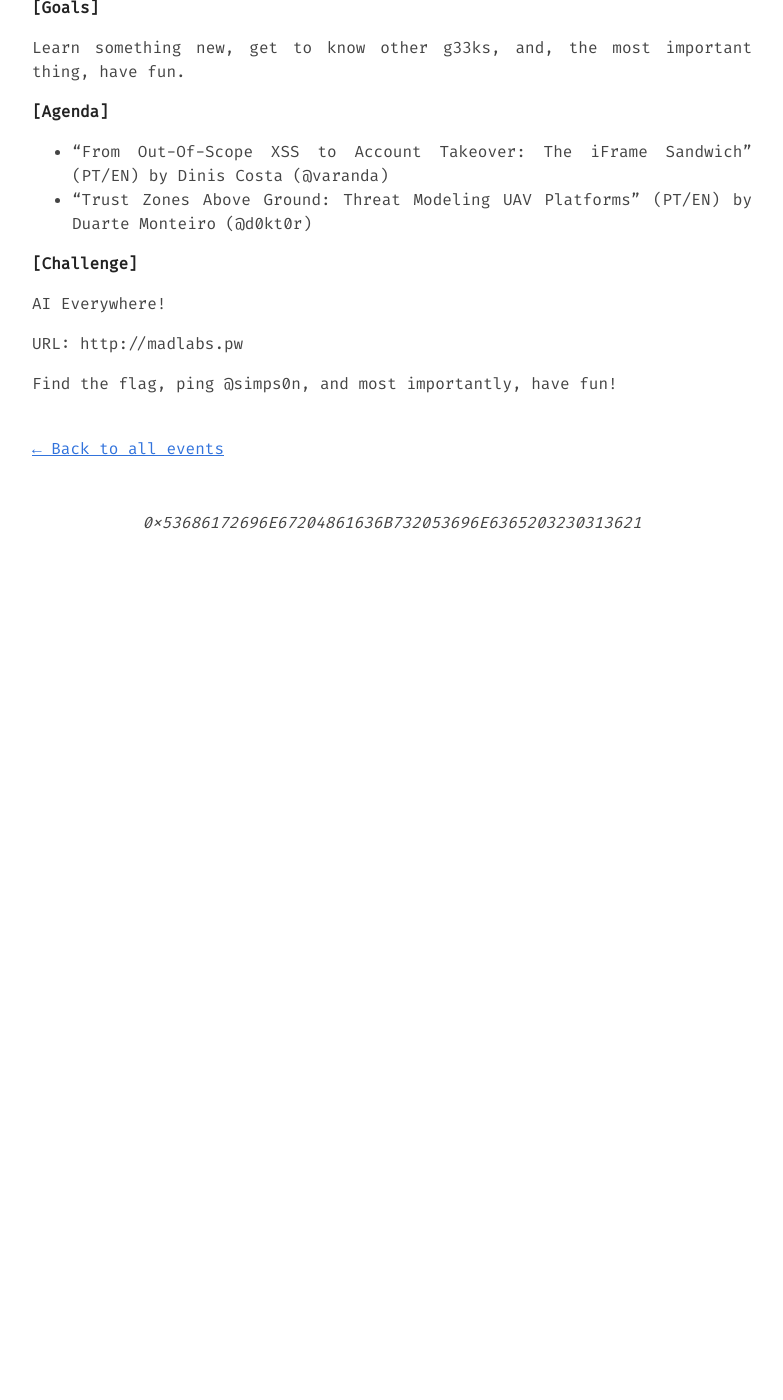
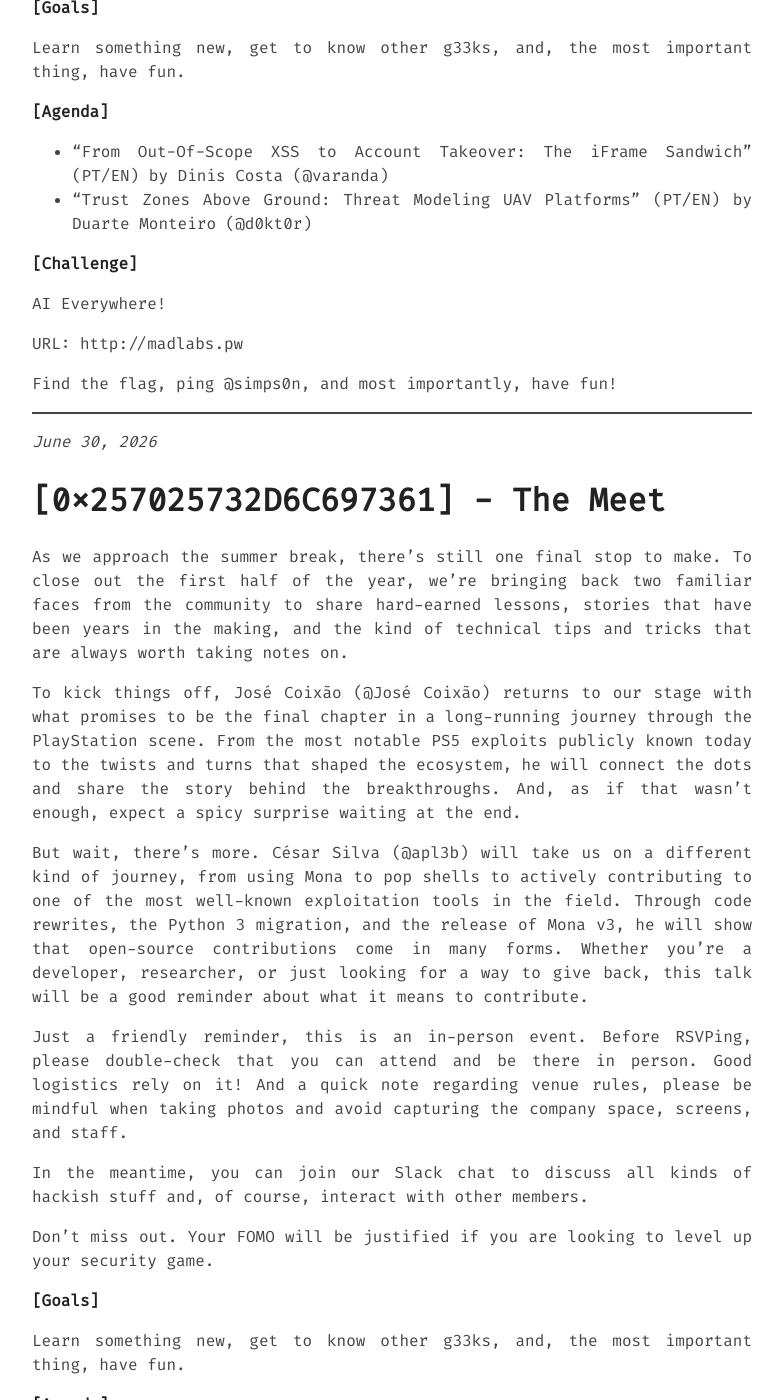
Before and after one commit to 0xOPOSEC/0xOPOSEC.github.io, a Jekyll site: the page built from _posts/2026-01-01-events26.md, in a window 1280 px wide and 1400 px high, scrolled down 6677 px. Shown: the whole window, without its empty margins (248-1031 px from the left). Built offline with Jekyll 4.4.1, drawn with Linux system fonts in a browser that asks for light colours; before the commit the page ends 7307 px from its top, so only the background shows below that; some of the changed text lies outside the part shown.

Commit message:
0x257025732D6C697361 Event Update

```diff
--- a/_posts/2026-01-01-events26.md
+++ b/_posts/2026-01-01-events26.md
@@ -168,7 +168,6 @@ Don't miss out. Your FOMO will be justified if you are looking to level up your
 
 Learn something new, get to know other g33ks, and, the most important thing, have fun.
 
-
 **\[Agenda\]**
 
 - "From Out-Of-Scope XSS to Account Takeover: The iFrame Sandwich" (PT/EN) by Dinis Costa (@varanda)
@@ -181,3 +180,37 @@ AI Everywhere!
 URL: http://madlabs.pw
 
 Find the flag, ping @simps0n, and most importantly, have fun!
+
+
+---------
+_June 30, 2026_
+# [0x257025732D6C697361] - The Meet
+
+As we approach the summer break, there's still one final stop to make. To close out the first half of the year, we're bringing back two familiar faces from the community to share hard-earned lessons, stories that have been years in the making, and the kind of technical tips and tricks that are always worth taking notes on.
+
+To kick things off, José Coixão (@José Coixão) returns to our stage with what promises to be the final chapter in a long-running journey through the PlayStation scene. From the most notable PS5 exploits publicly known today to the twists and turns that shaped the ecosystem, he will connect the dots and share the story behind the breakthroughs. And, as if that wasn't enough, expect a spicy surprise waiting at the end.
+
+But wait, there's more. César Silva (@apl3b) will take us on a different kind of journey, from using Mona to pop shells to actively contributing to one of the most well-known exploitation tools in the field. Through code rewrites, the Python 3 migration, and the release of Mona v3, he will show that open-source contributions come in many forms. Whether you're a developer, researcher, or just looking for a way to give back, this talk will be a good reminder about what it means to contribute.
+
+Just a friendly reminder, this is an in-person event. Before RSVPing, please double-check that you can attend and be there in person. Good logistics rely on it! And a quick note regarding venue rules, please be mindful when taking photos and avoid capturing the company space, screens, and staff.
+
+In the meantime, you can join our Slack chat to discuss all kinds of hackish stuff and, of course, interact with other members.
+
+Don't miss out. Your FOMO will be justified if you are looking to level up your security game.
+
+**\[Goals\]**
+
+Learn something new, get to know other g33ks, and, the most important thing, have fun.
+
+**\[Agenda\]**
+
+- "A Brief History of the Playstation Scenes - Finale" (PT/EN) by José Coixão (@José Coixão)
+- "From POP to PUSH" (PT/EN) by César Silva (@apl3b)
+
+**\[Challenge\]**
+
+Spring cleaning is due! Don't forget to tidy up your house, clean your systems, and make your own backups for a Secure Summer.
+
+Speaking of backups… we found one. The machine is fully locked down, so nobody should be able to access it. Not even the administrator remembers the password. Sounds safe, right?
+
+Think you can hack your way in? Find the flag and ping @darkcookie.
```
